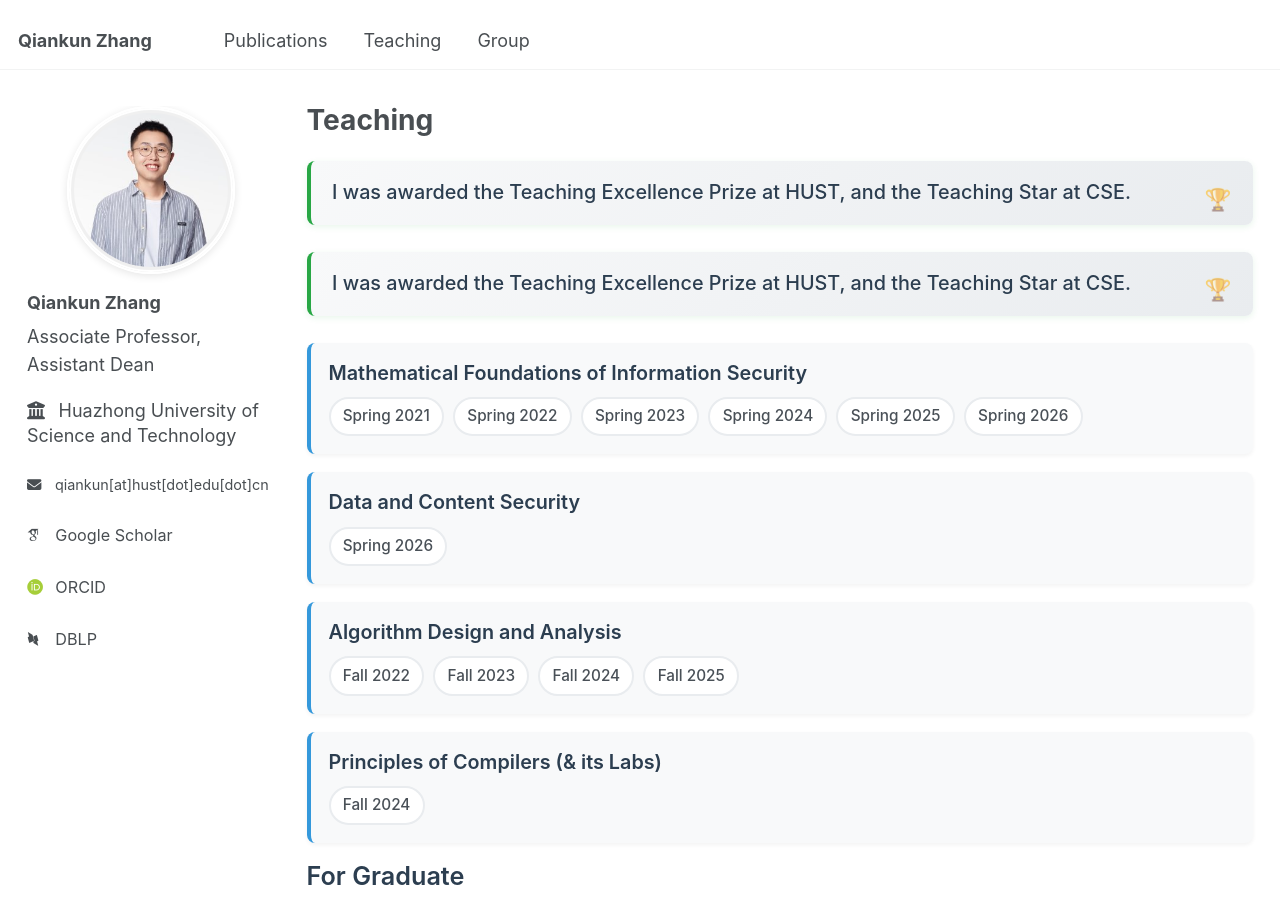
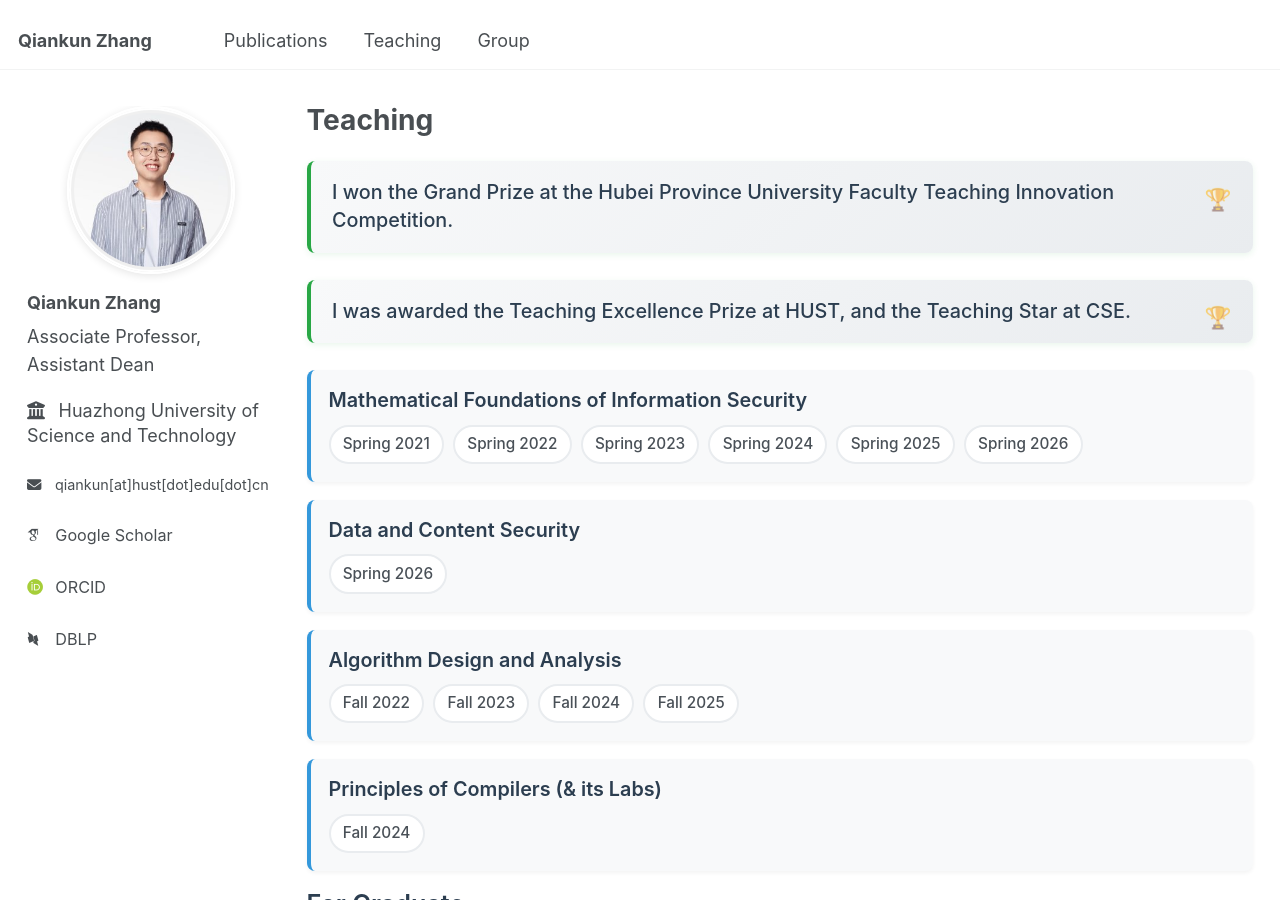
Before and after one commit to qiankuntcs/qiankuntcs.github.io, a Jekyll site: the page built from _pages/teaching.md, in a window 1280 px wide and 900 px high. Built offline with Jekyll 4.4.1, drawn with Linux system fonts in a browser that asks for light colours; some web fonts are replaced.

Commit message:
update again

```diff
--- a/_pages/teaching.md
+++ b/_pages/teaching.md
@@ -180,7 +180,7 @@ author_profile: true
 
 <div class="teaching-container">
 <div class="award-highlight">
-    <h2>I was awarded the Teaching Excellence Prize at HUST, and the Teaching Star at CSE.</h2>
+    <h2>I won the Grand Prize at the Hubei Province University Faculty Teaching Innovation Competition.</h2>
 </div>
 <div class="award-highlight">
     <h2>I was awarded the Teaching Excellence Prize at HUST, and the Teaching Star at CSE.</h2>
```
Also changed, not shown: _pages/about.md (+2 -2 lines), _pages/publications.md (+2 -3 lines).
